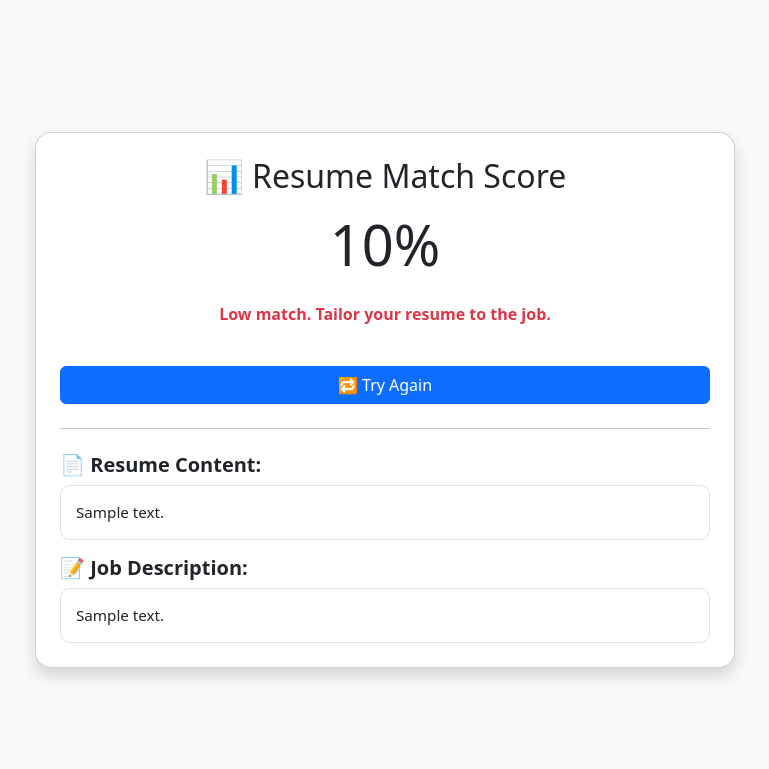
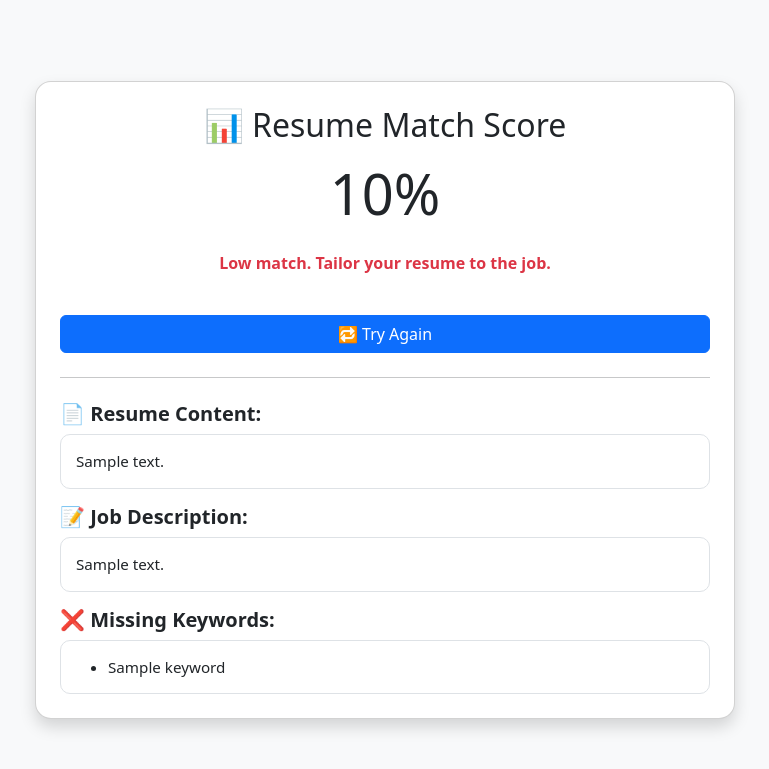
Before and after one commit to faustusaryan/resume-screening-ai, a Flask app: template templates/result.html in a window 1280 px wide. Shown: the top 769 px of the page, without its empty margins (255-1024 px from the left). Run offline with Flask 3, Linux system fonts and the light colour scheme; the template is opened without the code that fills it: most values are stand-ins (such as "Sample title", 1, 10 or a date in 2020).

Commit message:
Show missing keywords on result page

```diff
--- a/templates/result.html
+++ b/templates/result.html
@@ -36,7 +36,20 @@
             <div class="scroll-box border mb-3">{{ resume_text }}</div>
 
             <h5>📝 <strong>Job Description:</strong></h5>
-            <div class="scroll-box border">{{ jd_text }}</div>
+            <div class="scroll-box border mb-3">{{ jd_text }}</div>
+
+            <h5>❌ <strong>Missing Keywords:</strong></h5>
+            {% if missing_keywords %}
+                <div class="scroll-box border">
+                    <ul class="mb-0">
+                        {% for keyword in missing_keywords %}
+                            <li>{{ keyword }}</li>
+                        {% endfor %}
+                    </ul>
+                </div>
+            {% else %}
+                <p class="text-success">✅ No missing keywords! Great alignment.</p>
+            {% endif %}
         </div>
     </div>
 </body>
```
